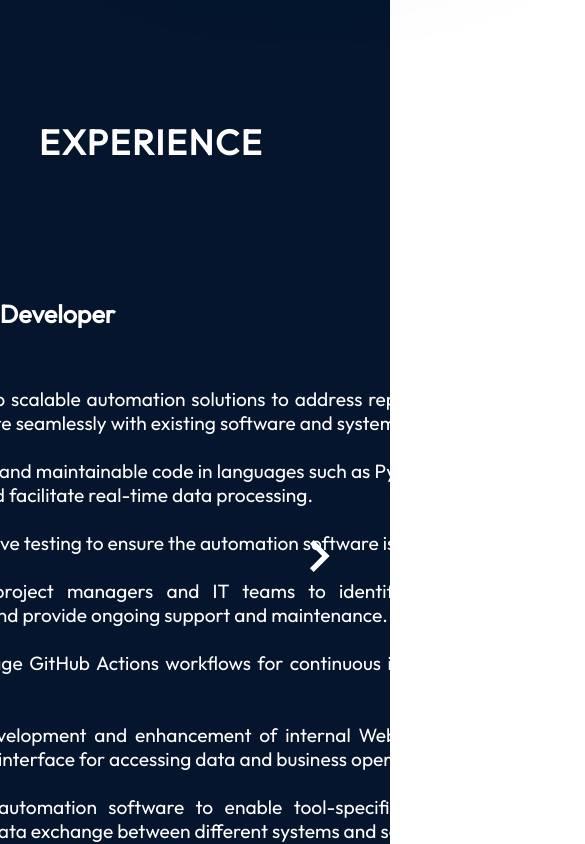
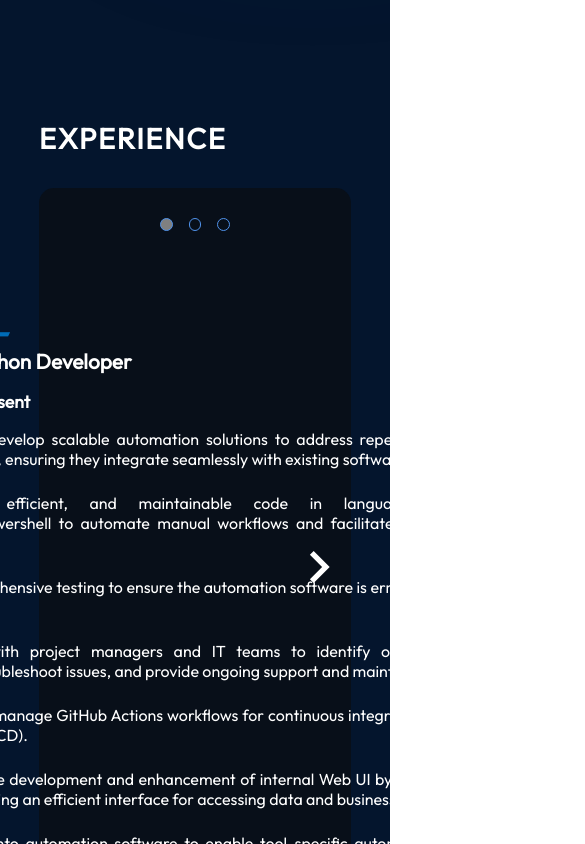
Before and after one commit to NagarajMurgod/MyPortfolio, a React (Vite) app in the folder Portfolio/: page / in a window 390 px wide. Shown: the part 760-1604 px from the top of the page, 585 px wide, since content can reach past the window. Built offline with nearby package versions, Linux system fonts and the light colour scheme.

Commit message:
dot slide indicator

```diff
--- a/Portfolio/src/App.module.css
+++ b/Portfolio/src/App.module.css
@@ -4,9 +4,11 @@
     background-color: var(--color-bg);
     width: 100%;
     height: 100%;
-    /* overflow: hidden; */
+    overflow: hidden;
+
 }
 
 html {
     scroll-behavior: smooth;
+
 }
--- a/Portfolio/src/components/About/About.jsx
+++ b/Portfolio/src/components/About/About.jsx
@@ -11,14 +11,15 @@ export const About = () => {
   const [isDragging, setIsDragging] = useState(false);
   const [startX, setStartX] = useState(0);
   const [scrollLeft, setScrollLeft] = useState(0);
-  const itemref = useRef(null);
+  // const itemref = useRef(null);
+  const [dot, setDot] = useState(0);
   const [canScrollLeft, setCanScrollLeft] = useState(false);
   const [canScrollRight, setCanScrollRight] = useState(true);
 
   const updateButtonVisibility = () => {
     const container = scrollRef.current;
     if (container) {
-      const isAtStart = container.scrollLeft <= 100 ;
+      const isAtStart = container.scrollLeft <= 500 ;
       const isAtEnd = container.scrollLeft + container.offsetWidth >= container.scrollWidth-100;
 
       setCanScrollLeft(!isAtStart);
@@ -28,7 +29,6 @@ export const About = () => {
 
   useEffect(() => {
     const container = scrollRef.current;
-    console.log("re")
     if (container) {
       container.addEventListener('scroll', updateButtonVisibility);
     }
@@ -48,7 +48,7 @@ export const About = () => {
         left: scrollRef.current.scrollLeft - containerWidth,
         behavior: 'smooth',
       });
-
+      if(dot > 0) setDot(prev => prev - 1);
 
     }
   }
@@ -60,6 +60,7 @@ export const About = () => {
         left: scrollRef.current.scrollLeft + containerWidth,
         behavior: 'smooth', // Smooth scroll
       });
+      if(dot < experience.length) setDot(prev => prev + 1);
     }
 
   }
@@ -90,15 +91,24 @@ export const About = () => {
   return (
     <>
       <div className={styles.mainContainer}>
-        <h2 className={styles.title}>Experience</h2>
-        <section className={styles.container} id="about">
+        <h2 className={styles.title} id="about">Experience</h2>
+        <section className={styles.container} >
           {canScrollLeft ? <KeyboardArrowLeftIcon
             onClick={prevSlide}
             className={`${styles.leftarrow} ${styles.arrows}`}
           />:""}
-
           {canScrollRight ?<KeyboardArrowRightIcon onClick={nextSlide} className={`${styles.rightarrow} ${styles.arrows}`}/>:""}
 
+          <div className={styles.dots}>
+            {experience.map((exp,id)=>{
+              return (
+                <div key={id} style={{backgroundColor: dot === id ? "grey" : "" }}>
+                </div>
+              )
+            })}
+            <div style={{backgroundColor: dot === experience.length ? "grey" : "" }}>
+            </div>
+          </div>
           <div className={styles.content}>
             <ul
               className={styles.aboutItems}
@@ -127,8 +137,10 @@ export const About = () => {
                     </div>
                   </li>
                 )})}
-                <li className={ false ? styles.futureExp : styles.hideSlide}>
-                  "Looking forward to transforming this space into a showcase of my contributions to your team's ongoing success."
+                <li className={styles.futureExp}>
+                  <p>
+                    "Looking forward to transforming this space into a showcase of my contributions to your team's ongoing success."
+                  </p>
                 </li>
             </ul>
           </div>
--- a/Portfolio/src/components/About/About.module.css
+++ b/Portfolio/src/components/About/About.module.css
@@ -11,6 +11,7 @@
   background-color: rgba(12, 12, 12, 0.6);
   border-radius: 15px;
   padding: 73px;
+  padding-top: 30px;
   z-index: 1;
   min-height: 80vh;
 
@@ -51,7 +52,7 @@
   flex-direction: row;
   gap: 50px;
   overflow-x: auto;
-  /* position: relative; */
+  position: relative;
   scrollbar-width: none;
 }
 
@@ -96,43 +97,21 @@
   right: 0;
 }
 
-.hideSlide{
-  opacity: 1;
-  width: 100%;
-  flex-shrink: 0;
-  /* cursor:-webkit-grab; */
-  cursor: grabbing;
-}
 
 .futureExp{
   list-style-type: none;
-  position: absolute;
-  margin-top: 15%;
-  left: 50%;
-  transform: translateX(-50%);
+  display: flex;
+  align-items: center;
+  justify-content: center;
+  flex-shrink: 0;
+  width: 100%;
+}
+
+.futureExp p{
   font-size: 2rem;
+  width: 70%;
   text-align: center;
-  color: rgb(230, 230, 230);
-  font-style: italic;
 }
-/* .aboutItem {
-  display: flex;
-  flex-direction: row;
-  justify-content: center;
-  align-items: center;
-  border-radius: 20px;
-  list-style: none;
-  padding: 25px;
-  border: 1px solid red;
-  background-image: linear-gradient(
-    90deg,
-    rgba(165, 215, 232, 0.42) 0%,
-    rgba(255, 255, 255, 0) 100%
-  );
-  background-size: 0 100%;
-  background-repeat: no-repeat;
-  transition: 0.4s;
-} */
 
 .aboutItem:hover {
   background-size: 100% 100%;
@@ -163,20 +142,33 @@
   font-size: 1.2rem;
 }
 
+.dots{
+  display: flex;
+  gap: 1rem;
+  justify-content: center;
+  margin-bottom: 3rem;
+}
+
+.dots div{
+  width: 0.8rem;
+  height: 0.8rem;
+  border-radius: 100%;
+  border: 1px solid rgb(80, 147, 235);
+}
 @media screen and (max-width: 830px) {
-  .container {
+  /* .container {
     background-color: transparent;
     padding-left: 0;
     padding-right: 0;
-  }
+  } */
 
   .content {
     flex-direction: column;
   }
 
-  .aboutImage {
+  /* .aboutImage {
     display: none;
-  }
+  } */
 
   .aboutItems {
     margin-top: 29px;
@@ -187,3 +179,40 @@
     padding-right: 0;
   }
 }
+
+
+@media screen and (max-width: 1200px){
+  .aboutItem{
+    flex-direction: column;
+
+  }
+  .jobDescription{
+    font-size: 1rem;
+    /* border: 1px solid red; */
+    padding-right: 0;
+    list-style-type: none !important;
+    text-align: none;
+
+  }
+  .jobDescription li{
+    width: 100% !important;
+  }
+  .title{
+    font-size: 1.8rem;
+  }
+  .aboutItemText h3{
+    font-size: 1.3rem;
+  }
+  .aboutItemText h4{
+    font-size: 1.1rem;
+  }
+  .aboutItem img{
+    width: 8rem !important;
+  }
+
+  .container{
+    padding-right: 8%;
+    padding-left: 8%;
+    /* border: 1px solid red; */
+  }
+}
```
